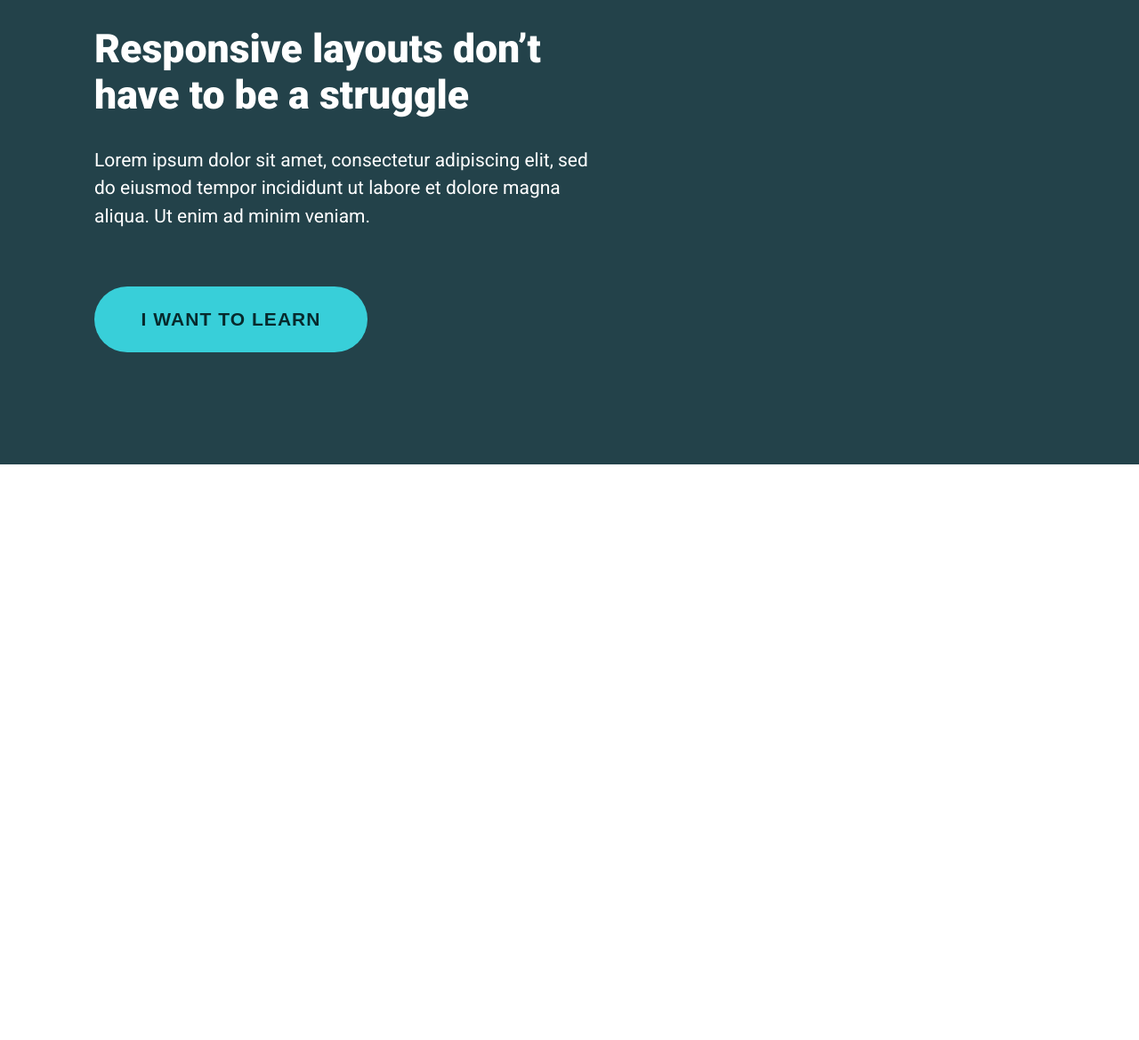
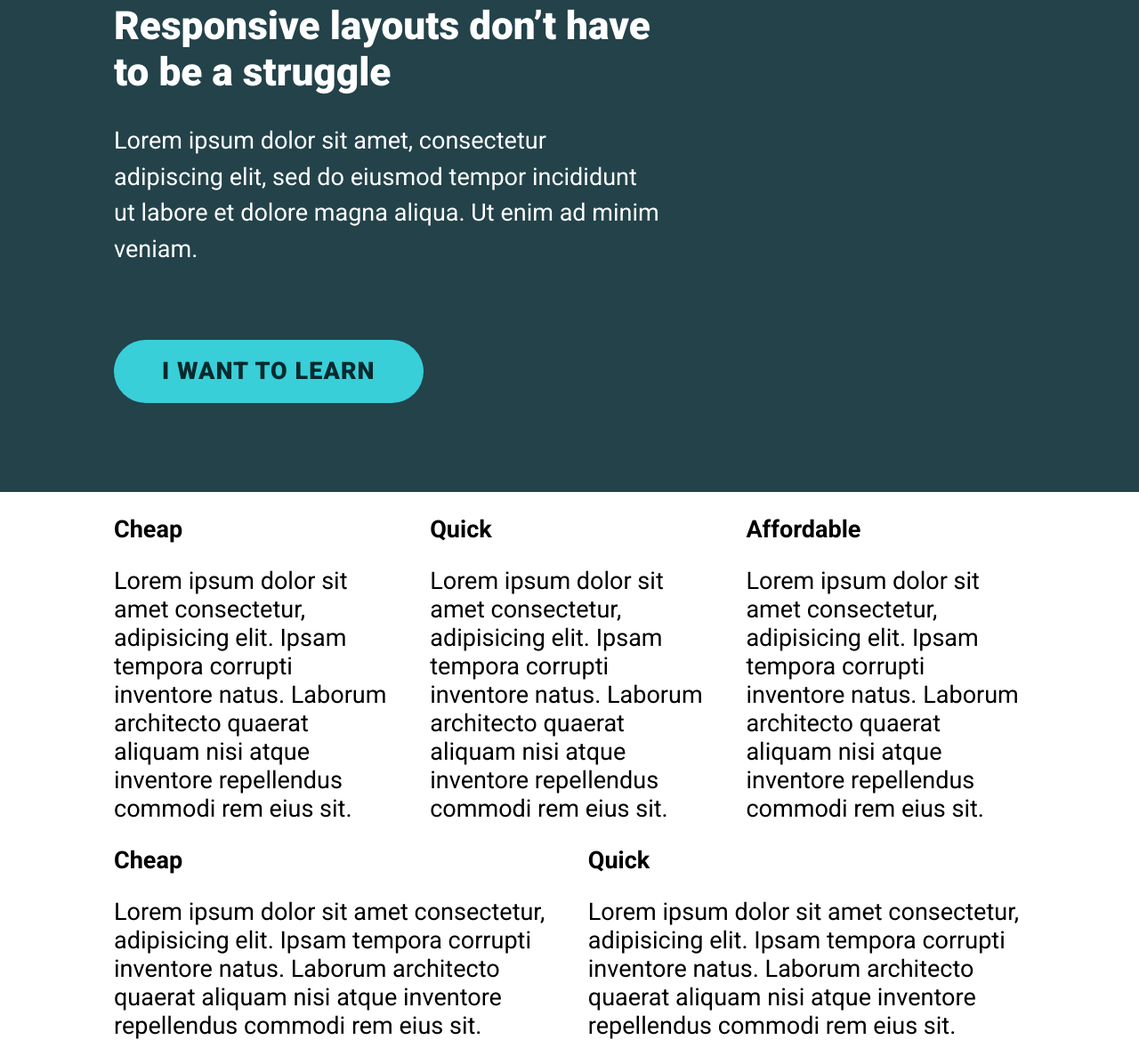
Before and after one commit to carltonj2000/conq-resp-layouts, a plain HTML site: page challenge3/index.html in a window 1280 px wide. Shown: the part 97-1266 px from the top of the page at 89% size. Before the commit the page ends 800 px from the top, so only its background shows below. Drawn offline with Linux system fonts and the light colour scheme.

Commit message:
provided solution to challenge 3

```diff
--- a/challenge3/index.html
+++ b/challenge3/index.html
@@ -15,16 +15,64 @@
   </head>
 
   <body>
-    <div class="container">
-      <div class="container-i">
-        <div class="left">
+    <div class="hero">
+      <div class="container">
+        <div class="hero__text">
           <h1>Responsive layouts don’t have to be a struggle</h1>
           <p>
             Lorem ipsum dolor sit amet, consectetur adipiscing elit, sed do
             eiusmod tempor incididunt ut labore et dolore magna aliqua. Ut enim
             ad minim veniam.
           </p>
-          <button>I want to learn</button>
+          <a class="btn" href="#">I want to learn</a>
+        </div>
+      </div>
+    </div>
+    <div class="container">
+      <div class="row">
+        <div class="col">
+          <h2>Cheap</h2>
+          <p>
+            Lorem ipsum dolor sit amet consectetur, adipisicing elit. Ipsam
+            tempora corrupti inventore natus. Laborum architecto quaerat aliquam
+            nisi atque inventore repellendus commodi rem eius sit.
+          </p>
+        </div>
+        <div class="col">
+          <h2>Quick</h2>
+          <p>
+            Lorem ipsum dolor sit amet consectetur, adipisicing elit. Ipsam
+            tempora corrupti inventore natus. Laborum architecto quaerat aliquam
+            nisi atque inventore repellendus commodi rem eius sit.
+          </p>
+        </div>
+        <div class="col">
+          <h2>Affordable</h2>
+          <p>
+            Lorem ipsum dolor sit amet consectetur, adipisicing elit. Ipsam
+            tempora corrupti inventore natus. Laborum architecto quaerat aliquam
+            nisi atque inventore repellendus commodi rem eius sit.
+          </p>
+        </div>
+      </div>
+    </div>
+    <div class="container">
+      <div class="row">
+        <div class="col">
+          <h2>Cheap</h2>
+          <p>
+            Lorem ipsum dolor sit amet consectetur, adipisicing elit. Ipsam
+            tempora corrupti inventore natus. Laborum architecto quaerat aliquam
+            nisi atque inventore repellendus commodi rem eius sit.
+          </p>
+        </div>
+        <div class="col">
+          <h2>Quick</h2>
+          <p>
+            Lorem ipsum dolor sit amet consectetur, adipisicing elit. Ipsam
+            tempora corrupti inventore natus. Laborum architecto quaerat aliquam
+            nisi atque inventore repellendus commodi rem eius sit.
+          </p>
         </div>
       </div>
     </div>
--- a/challenge3/style.css
+++ b/challenge3/style.css
@@ -1,30 +1,33 @@
+html {
+  box-sizing: border-box;
+}
 *,
 *::after,
 *::before {
   margin: 0;
   padding: 0;
-  box-sizing: border-box;
-  font-size: 21px;
+  box-sizing: inherit;
+  font-size: 1.3rem; /* 1rem = 16px, so 21px */
 }
 
 body {
   font-family: "Roboto", sans-serif;
 }
 
-.container {
+.hero {
   background: #23424a;
   color: #fff;
+  padding: 100px 0;
 }
 
-.container-i {
-  max-width: 90%;
+.container {
+  width: 80%;
   margin: 0 auto;
-  padding: 6em 0;
+  max-width: 1100px;
 }
 
-.left {
-  width: 50%;
-  margin: 0 2em;
+.hero__text {
+  width: 60%;
 }
 
 h1 {
@@ -33,20 +36,45 @@ h1 {
   margin-bottom: 1.5rem;
 }
 
-p {
+.hero p {
   font-weight: 400;
   line-height: 1.5;
+  margin-bottom: 3em;
 }
 
-button {
+.btn {
+  display: inline-block;
   background: #38cfd9;
-  border: none;
-  padding: 1em 2.5em;
+  text-decoration: none;
+  text-transform: uppercase;
+  color: #072a2d;
+  padding: 0.75em 2em;
   border-radius: 2em;
-  margin-top: 3em;
-  font-weight: 700;
+  font-weight: 900;
   line-height: 1.5rem;
   letter-spacing: 0.05rem;
-  text-transform: uppercase;
-  color: #072a2d;
 }
+
+.btn:hover,
+.btn:focus {
+  opacity: 0.75;
+}
+
+.row {
+  display: flex;
+  /* gap: 2rem; only 86% support */
+}
+
+.col {
+  display: flex;
+  flex-direction: column;
+  width: 100%;
+}
+
+.col + .col {
+  margin-left: 2rem;
+}
+
+.col h2 {
+  margin: 1.25rem 0;
+}
```
